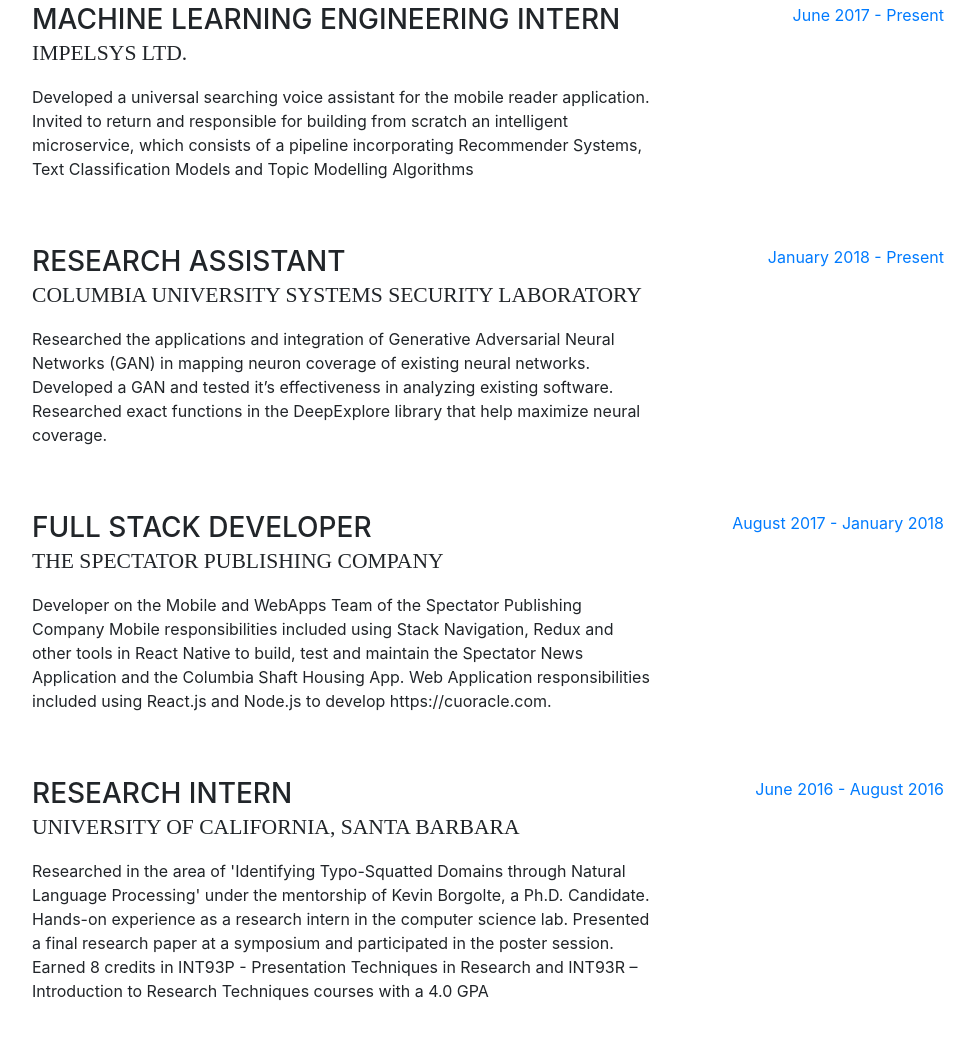
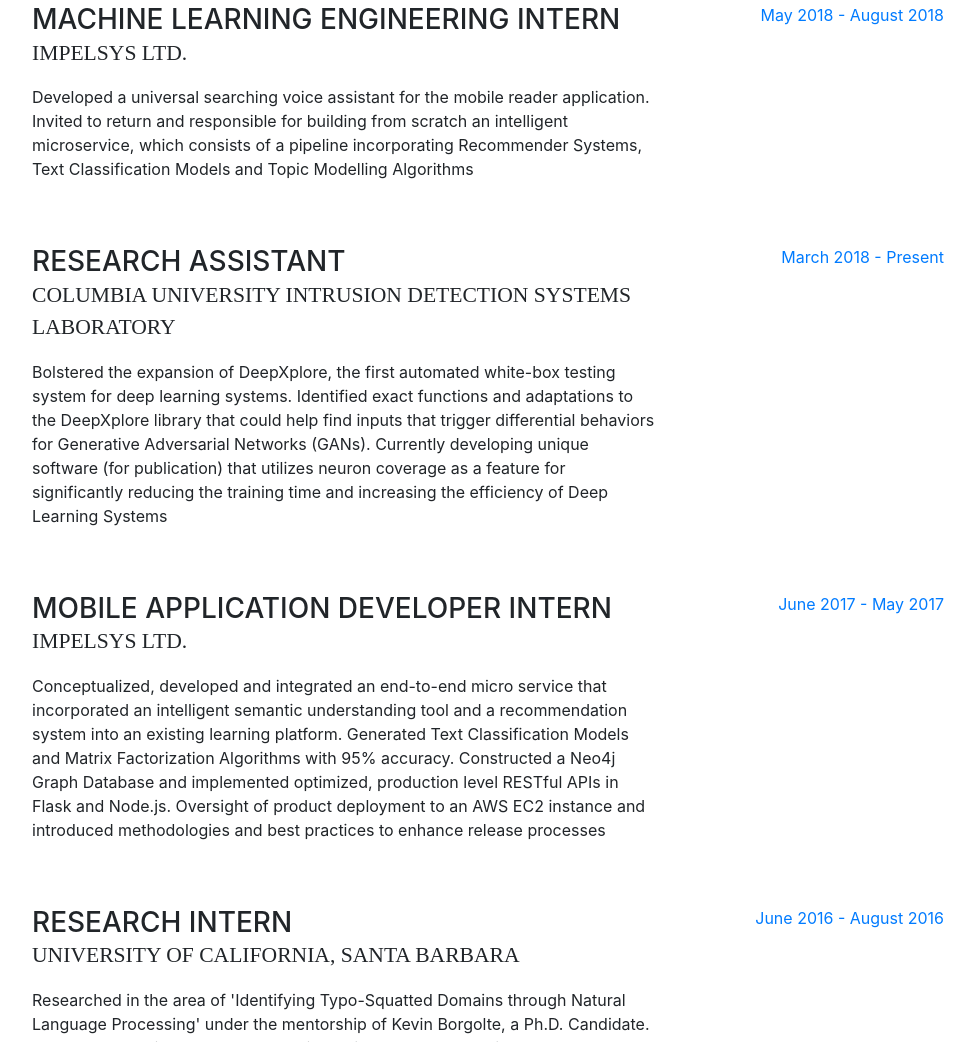
Before and after one commit to kattu99/Personal-Website, a website with bundled scripts: page index.html in a window 1280 px wide. Shown: the part 931-1973 px from the top of the page, without its empty margins (288-1263 px from the left). Built offline with nearby package versions, Linux system fonts and the light colour scheme; a web font is replaced by a local one.

Commit message:
"Added to experience"

```diff
--- a/index.html
+++ b/index.html
@@ -109,32 +109,33 @@
                 responsible for building from scratch an intelligent microservice, which consists of a pipeline incorporating Recommender Systems, Text Classification Models and Topic Modelling Algorithms</p>
             </div>
             <div class="resume-date text-md-right">
-              <span class="text-primary">June 2017 - Present</span>
+              <span class="text-primary">May 2018 - August 2018</span>
             </div>
           </div>
 
           <div class="resume-item d-flex flex-column flex-md-row mb-5">
             <div class="resume-content mr-auto">
               <h3 class="mb-0">Research Assistant</h3>
-              <div class="subheading mb-3">Columbia University Systems Security Laboratory</div>
-              <p>Researched the applications and integration of Generative Adversarial Neural Networks (GAN) in mapping neuron coverage of existing neural networks. Developed a GAN and tested it’s effectiveness in analyzing existing software.
-                Researched exact functions in the DeepExplore library that help maximize neural coverage.</p>
+              <div class="subheading mb-3">Columbia University Intrusion Detection Systems Laboratory</div>
+              <p>Bolstered the expansion of DeepXplore, the first automated white-box testing system for deep learning systems. Identified exact functions and adaptations to the DeepXplore library that could help find inputs that trigger differential behaviors for Generative Adversarial Networks (GANs).
+                Currently developing unique software (for publication) that utilizes neuron coverage as a feature for significantly reducing the training time and increasing the efficiency of Deep Learning Systems</p>
             </div>
             <div class="resume-date text-md-right">
-              <span class="text-primary">January 2018 - Present</span>
+              <span class="text-primary">March 2018 - Present</span>
             </div>
           </div>
 
           <div class="resume-item d-flex flex-column flex-md-row mb-5">
             <div class="resume-content mr-auto">
-              <h3 class="mb-0">Full Stack Developer</h3>
-              <div class="subheading mb-3">The Spectator Publishing Company</div>
-              <p>Developer on the Mobile and WebApps Team of the Spectator Publishing Company
-                Mobile responsibilities included using Stack Navigation, Redux and other tools in React Native to build, test and maintain the Spectator News Application and the Columbia Shaft Housing App.
-                Web Application responsibilities included using React.js and Node.js to develop https://cuoracle.com.</p>
+              <h3 class="mb-0">Mobile Application Developer Intern</h3>
+              <div class="subheading mb-3">Impelsys Ltd.</div>
+              <p>Conceptualized, developed and integrated an end-to-end micro service that incorporated an intelligent semantic
+                understanding tool and a recommendation system into an existing learning platform. Generated Text Classification Models and Matrix Factorization Algorithms with 95% accuracy.
+                Constructed a Neo4j Graph Database and implemented optimized, production level RESTful APIs in Flask and Node.js. Oversight of product deployment to an AWS EC2 instance and introduced methodologies and best practices to enhance
+                release processes</p>
             </div>
             <div class="resume-date text-md-right">
-              <span class="text-primary">August 2017 - January 2018</span>
+              <span class="text-primary">June 2017 - May 2017</span>
             </div>
           </div>
 
```
